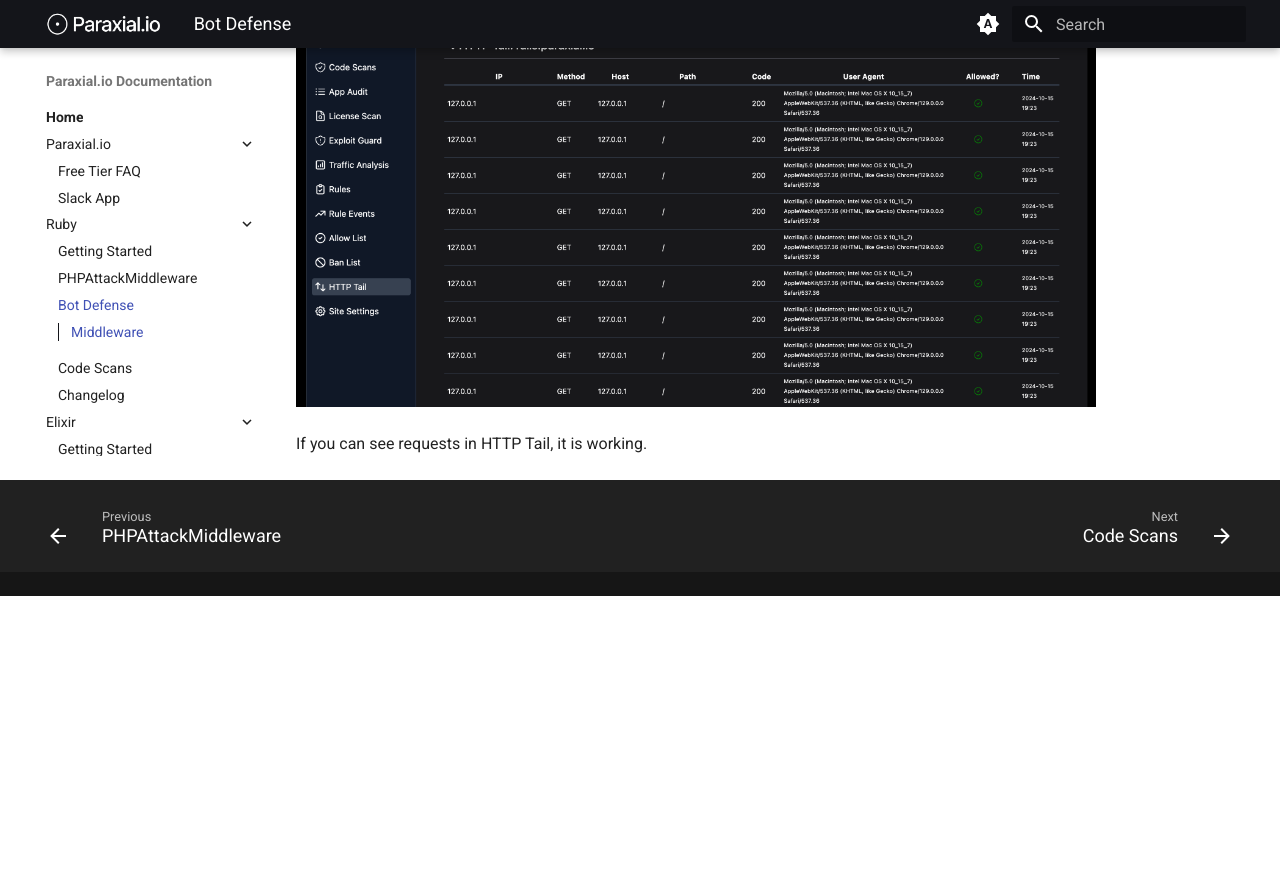
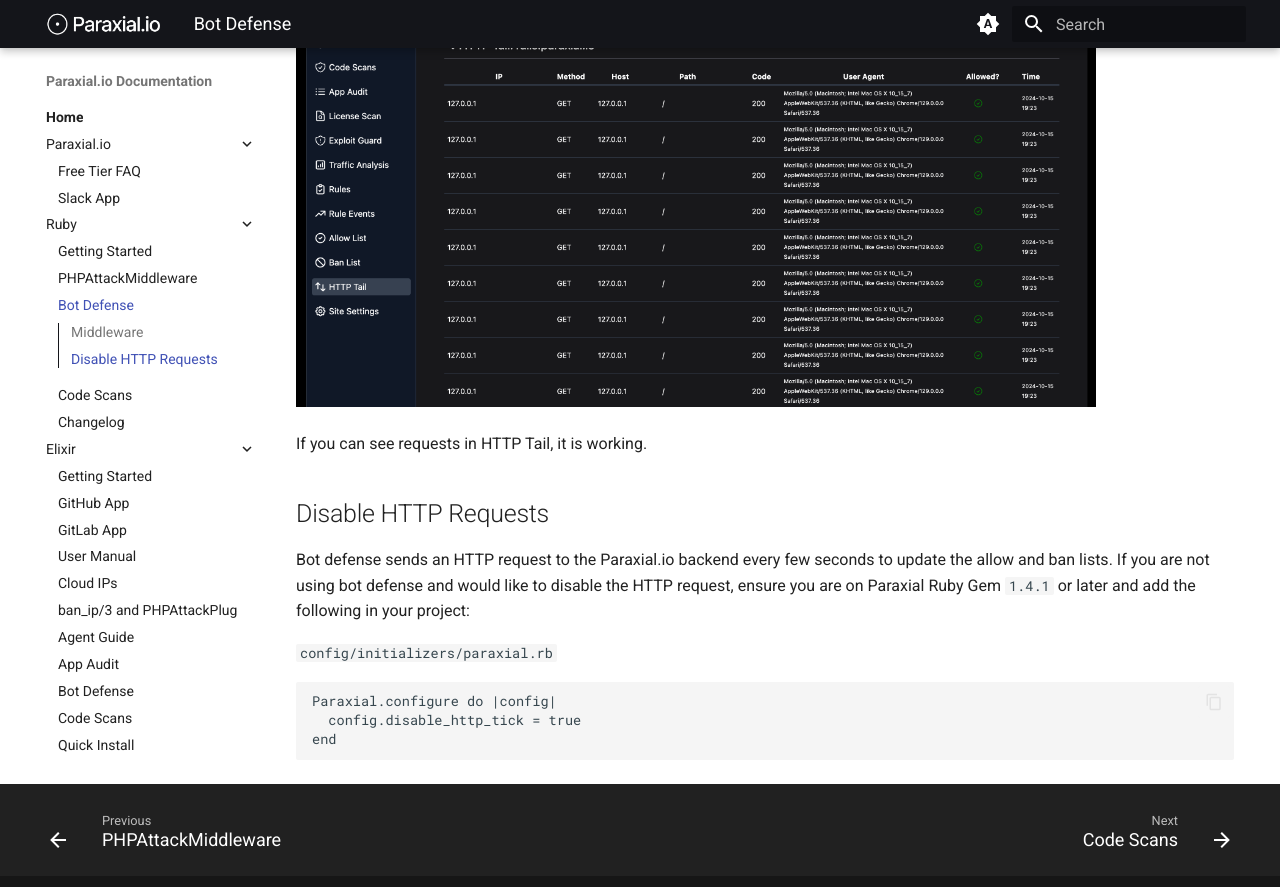
Before and after one commit to paraxialio/documentation, an MkDocs documentation site: the page built from docs/ruby/bot_defense.md, in a window 1280 px wide and 900 px high, scrolled down 2183 px. Shown: the top 887 px of the window. Built offline with MkDocs 1.6.1 and Material for MkDocs 9.7.7, drawn with Linux system fonts in a browser that asks for light colours; before the commit the page ends 2779 px from its top, so only the background shows below that.

Commit message:
update ruby 1.4.1

````diff
--- a/docs/ruby/bot_defense.md
+++ b/docs/ruby/bot_defense.md
@@ -99,3 +99,16 @@
 <img src="../assets/bot_http.png" alt="gl" width="800"/>
 
 If you can see requests in HTTP Tail, it is working.
+
+
+## Disable HTTP Requests
+
+Bot defense sends an HTTP request to the Paraxial.io backend every few seconds to update the allow and ban lists. If you are not using bot defense and would like to disable the HTTP request, ensure you are on Paraxial Ruby Gem `1.4.1` or later and add the following in your project:
+
+`config/initializers/paraxial.rb`
+
+```
+Paraxial.configure do |config|
+  config.disable_http_tick = true
+end
+```
````
Also changed, not shown: docs/ruby/CHANGELOG.md (+3 -0 lines), docs/ruby/start.md (+2 -2 lines).
